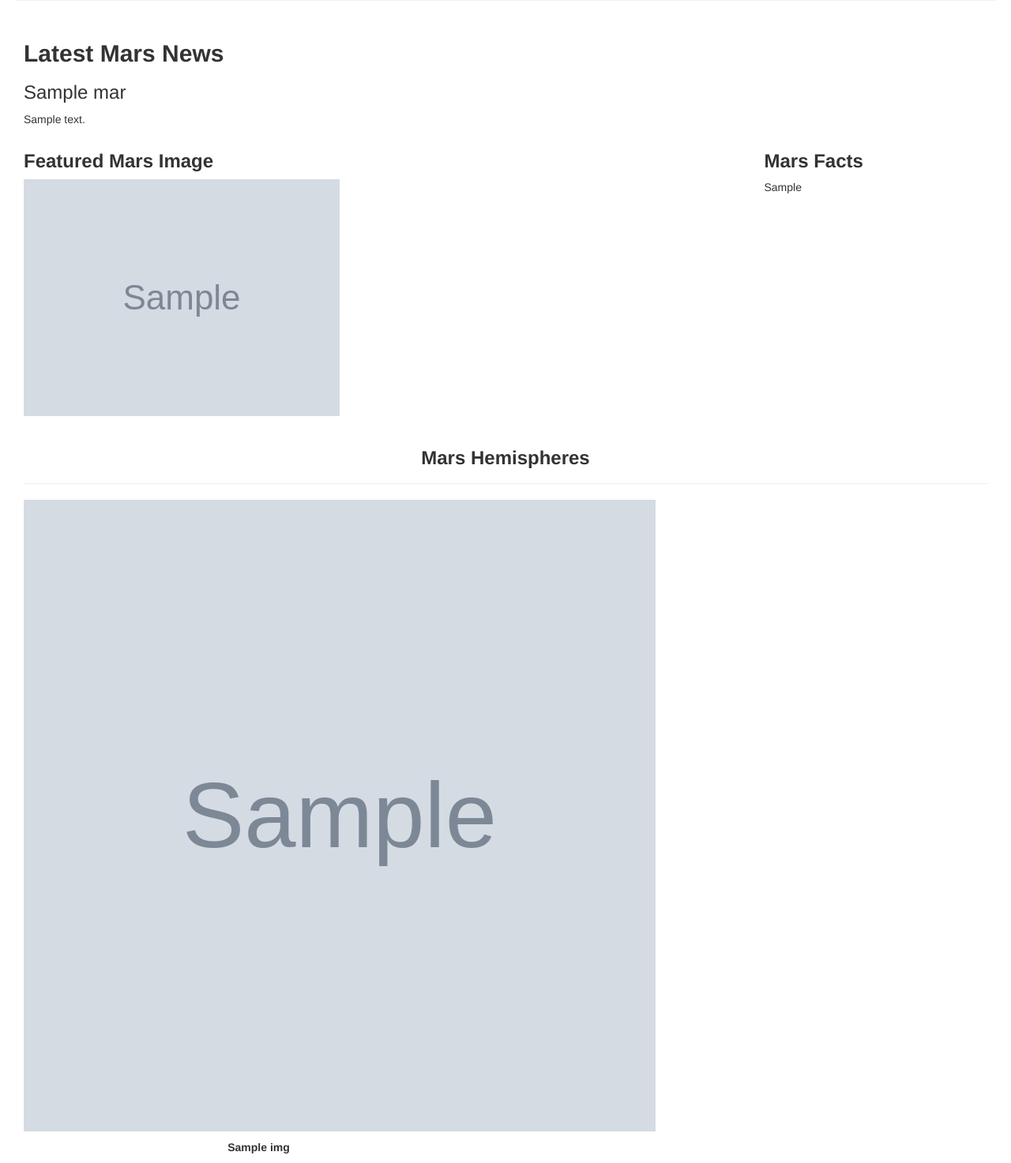
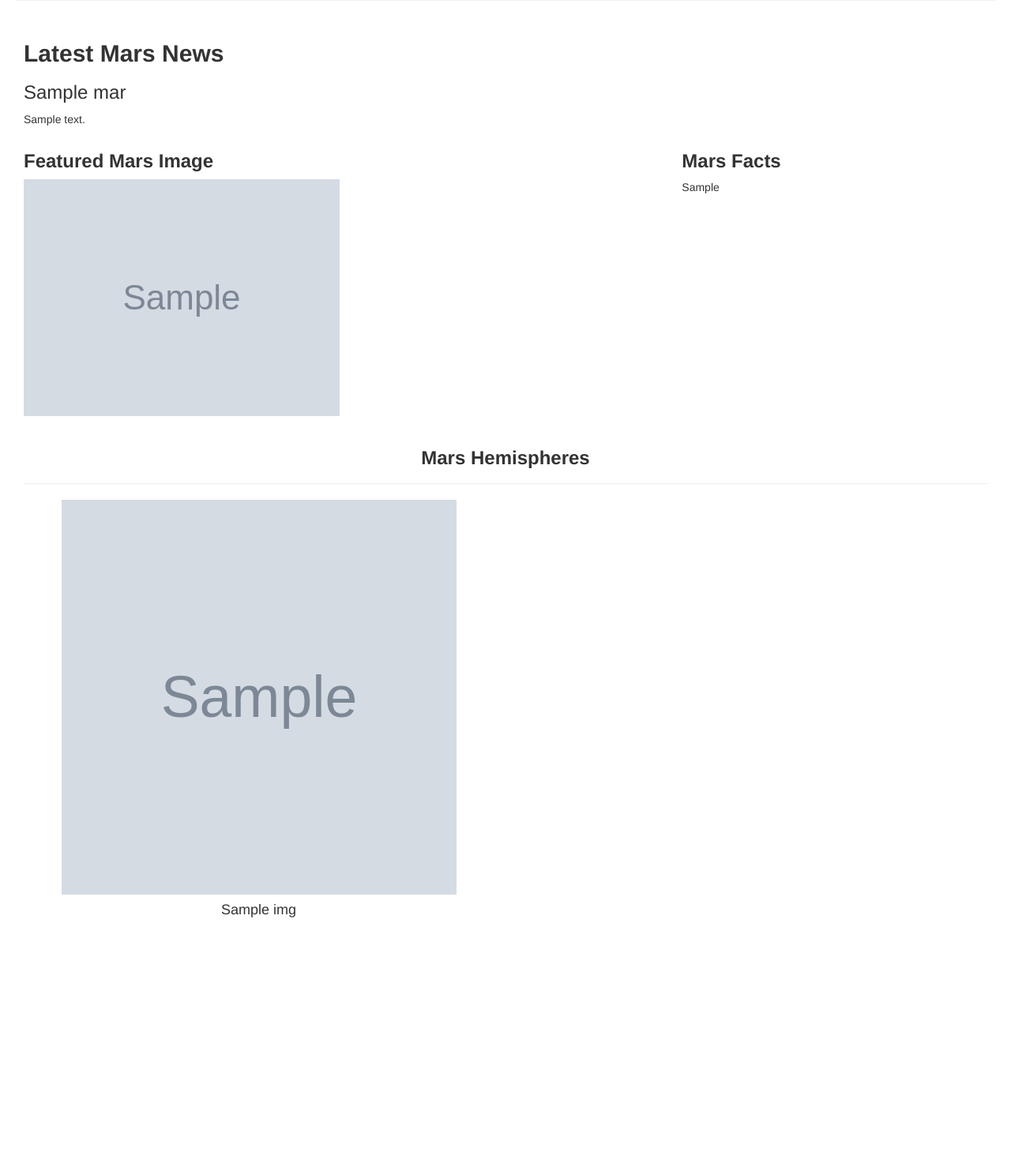
Before and after one commit to aashitarakesh/Web-Scraping-Challenge, a Flask app: page / in a window 1280 px wide. Shown: the part 255-1728 px from the top of the page at 79% size. After the commit the page ends 1417 px from the top, so only its background shows below. Run offline with Flask 2, Linux system fonts and the light colour scheme; grey boxes marked "Sample" are stand-in pictures; a database or web service that is not in the repository returns one stand-in record (values such as "Sample title"); some libraries are stand-ins or nearby versions.

Commit message:
updated styles.css

```diff
--- a/Missions_to_Mars/static/styles.css
+++ b/Missions_to_Mars/static/styles.css
@@ -10,3 +10,18 @@
   object-fit: fill;
   margin-bottom: 10px;
   }
+
+table.dataframe.dataframe th, .dataframe td {
+    border: none;
+    border-bottom: 1px solid #C8C8C8;
+    border-collapse: collapse;
+    text-align:left;
+    padding: 10px;
+    margin-bottom: 40px;
+    font-size: 0.9em;
+  }
+tr:nth-child(odd)		{
+  background-color:#eee;
+}
+tr:nth-child(even)	{
+  background-color:#fff; }
--- a/Missions_to_Mars/templates/index.html
+++ b/Missions_to_Mars/templates/index.html
@@ -7,7 +7,36 @@
   <meta http-equiv="X-UA-Compatible" content="ie=edge">
   <title>Mission To Mars</title>
   <link rel="stylesheet" href="https://maxcdn.bootstrapcdn.com/bootstrap/3.3.7/css/bootstrap.min.css">
-  <link rel="stylesheet" href="../static/styles.css">
+  <!-- <link rel="stylesheet" href="../static/styles.css"> -->
+
+  <style>
+
+   table.dataframe.dataframe th, .dataframe td {
+     border: 1;
+     border-bottom: 1px;
+     border-collapse: collapse;
+     text-align: left;
+     padding: 10px;
+     margin-bottom: 40px;
+     font-size: 0.9em;
+     column-width: auto;
+     }
+
+   tr:nth-child(odd)		{
+      background-color:#eee;
+      }
+   tr:nth-child(even)	{
+      background-color:#fff;
+    }
+
+   #image_id {
+    width: 500px;
+    height: 500px;
+    object-fit: fill;
+   }
+  </style>
+
+
 </head>
 
 <!-- Create Container -->
@@ -30,13 +59,13 @@
     <!-- Featured Image -->
   <div class="container-fluid">
     <div class="row">
-        <div class="col-md-9">
+        <div class="col-md-8">
             <h3><b>Featured Mars Image</b></h3>
-            <img src="{{mars_data.featured_image}}"  alt="Featured Mars Image" id="feature_id">
+            <img src="{{mars_data.featured_image}}"  alt="Featured Mars Image" style="  max-width:600px; max-height: 800px;">
         </div>
       <!-- Mars HTML Facts Table -->
-        <div class="col-md-3">
-          <div class="card" style= "width: 27rem;">
+        <div class="col-md-4">
+          <div class="card " >
             <div class="card-body">
               <h3><b>Mars Facts</b></h3>
                <div>
@@ -56,10 +85,10 @@
         <div class="row">
           {% for img in mars_data.hemisphere_img %}
           <div class="col-md-6 ">
-            <div class="card" style="size: 25rem;">
+            <div class="card" >
               <img src="{{ img.img_url}}" class="card-img-top" id="image_id" alt="{{ img.title }}">
               <div class="card-body">
-                <p class="card-text"><b> {{ img.title }} </b></p>
+                <h4 class="card-title"> {{ img.title }} </h4>
               </div>
             </div>
           </div>
```
Also changed, not shown: Missions_to_Mars/final_app_part1.png, Missions_to_Mars/final_app_part2.png, 1 other file.
